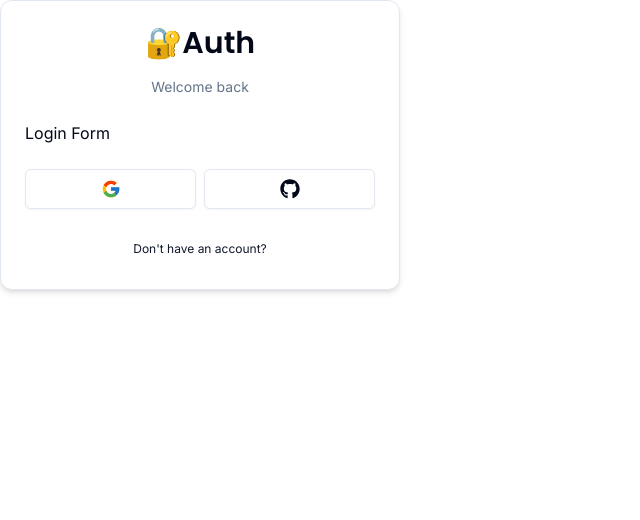
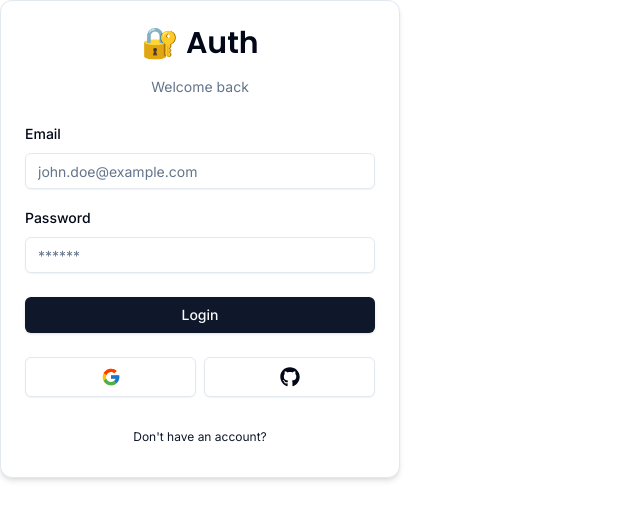
Before and after one commit to paulonova/NextAuth-2-factor-validation, a Next.js app: page /auth/login in a window 1280 px wide. Shown: the top 520 px of the page, without its empty margins (0-640 px from the left). Built offline with nearby package versions, Linux system fonts and the light colour scheme.

Commit message:
create login validation and form

```diff
--- a/components/auth/backButton.tsx
+++ b/components/auth/backButton.tsx
@@ -1,5 +1,4 @@
 'use client'
-
 import Link from 'next/link'
 import { Button } from '../ui/button'
 
--- a/components/auth/header.tsx
+++ b/components/auth/header.tsx
@@ -9,8 +9,8 @@
 
 export const Header = ({ label }: HeaderProps) => {
   return (
-    <div className="w-full flex flex-col gap-y-4 items-center">
-      <h1 className={cn('font-semibold text-3xl', font.className)}>🔐Auth</h1>
+    <div className="w-full flex flex-col gap-y-4 items-center justify-center">
+      <h1 className={cn('font-semibold text-3xl', font.className)}>🔐 Auth</h1>
       <p className="text-muted-foreground text-sm">{label}</p>
     </div>
   )
--- a/components/auth/loginForm.tsx
+++ b/components/auth/loginForm.tsx
@@ -1,14 +1,82 @@
-import { CardWrapper } from './cardWrapper'
+'use client'
+import { CardWrapper } from '@/components/auth/cardWrapper'
+import * as z from 'zod'
+import { LoginSchema } from '@/schemas'
+import { useForm } from 'react-hook-form'
+import { zodResolver } from '@hookform/resolvers/zod'
+import {
+  Form,
+  FormControl,
+  FormField,
+  FormItem,
+  FormLabel,
+  FormMessage,
+} from '@/components/ui/form'
+import { Input } from '../ui/input'
+import { Button } from '../ui/button'
+import { FormError } from '../formError'
+import { FormSuccess } from '../formSuccess'
 
 export const LoginForm = () => {
+  const form = useForm<z.infer<typeof LoginSchema>>({
+    resolver: zodResolver(LoginSchema),
+    defaultValues: {
+      email: '',
+      password: '',
+    },
+  })
+
+  const onSubmit = (values: z.infer<typeof LoginSchema>) => {
+    console.log(values)
+  }
   return (
     <CardWrapper
-      headerLabel={'Welcome back'}
-      backButtonLabel={"Don't have an account?"}
-      backButtonHref={'/auth/register'}
+      headerLabel="Welcome back"
+      backButtonLabel="Don't have an account?"
+      backButtonHref="/auth/register"
       showSocial
     >
-      Login Form
+      <Form {...form}>
+        <form onSubmit={form.handleSubmit(onSubmit)} className="space-y-6">
+          <div className="space-y-4">
+            <FormField
+              control={form.control}
+              name="email"
+              render={({ field }) => (
+                <FormItem>
+                  <FormLabel>Email</FormLabel>
+                  <FormControl>
+                    <Input
+                      {...field}
+                      type="email"
+                      placeholder="john.doe@example.com"
+                    />
+                  </FormControl>
+                  <FormMessage />
+                </FormItem>
+              )}
+            />
+            <FormField
+              control={form.control}
+              name="password"
+              render={({ field }) => (
+                <FormItem>
+                  <FormLabel>Password</FormLabel>
+                  <FormControl>
+                    <Input {...field} type="password" placeholder="******" />
+                  </FormControl>
+                  <FormMessage />
+                </FormItem>
+              )}
+            />
+          </div>
+          <FormError message="" />
+          <FormSuccess message="" />
+          <Button type="submit" className="w-full">
+            Login
+          </Button>
+        </form>
+      </Form>
     </CardWrapper>
   )
 }
--- a/components/auth/social.tsx
+++ b/components/auth/social.tsx
@@ -1,5 +1,4 @@
 'use client'
-
 import { FcGoogle } from 'react-icons/fc'
 import { FaGithub } from 'react-icons/fa'
 import { Button } from '../ui/button'
--- /dev/null
+++ b/components/formError.tsx
@@ -0,0 +1,16 @@
+import { ExclamationTriangleIcon } from '@radix-ui/react-icons'
+
+interface FormErrorProps {
+  message?: string
+}
+
+export const FormError = ({ message }: FormErrorProps) => {
+  if (!message) return null
+
+  return (
+    <div className="bg-destructive/15 p-3 rounded-md flex items-center gap-x-2 text-sm text-destructive">
+      <ExclamationTriangleIcon className="h-4 w-4" />
+      <p>{message}</p>
+    </div>
+  )
+}
--- /dev/null
+++ b/components/formSuccess.tsx
@@ -0,0 +1,16 @@
+import { CheckCircledIcon } from '@radix-ui/react-icons'
+
+interface FormSuccessProps {
+  message?: string
+}
+
+export const FormSuccess = ({ message }: FormSuccessProps) => {
+  if (!message) return null
+
+  return (
+    <div className="bg-emerald-500/15 p-3 rounded-md flex items-center gap-x-2 text-sm text-emerald-500">
+      <CheckCircledIcon className="h-4 w-4" />
+      <p>{message}</p>
+    </div>
+  )
+}
--- /dev/null
+++ b/components/ui/form.tsx
@@ -0,0 +1,176 @@
+import * as React from "react"
+import * as LabelPrimitive from "@radix-ui/react-label"
+import { Slot } from "@radix-ui/react-slot"
+import {
+  Controller,
+  ControllerProps,
+  FieldPath,
+  FieldValues,
+  FormProvider,
+  useFormContext,
+} from "react-hook-form"
+
+import { cn } from "@/lib/utils"
+import { Label } from "@/components/ui/label"
+
+const Form = FormProvider
+
+type FormFieldContextValue<
+  TFieldValues extends FieldValues = FieldValues,
+  TName extends FieldPath<TFieldValues> = FieldPath<TFieldValues>
+> = {
+  name: TName
+}
+
+const FormFieldContext = React.createContext<FormFieldContextValue>(
+  {} as FormFieldContextValue
+)
+
+const FormField = <
+  TFieldValues extends FieldValues = FieldValues,
+  TName extends FieldPath<TFieldValues> = FieldPath<TFieldValues>
+>({
+  ...props
+}: ControllerProps<TFieldValues, TName>) => {
+  return (
+    <FormFieldContext.Provider value={{ name: props.name }}>
+      <Controller {...props} />
+    </FormFieldContext.Provider>
+  )
+}
+
+const useFormField = () => {
+  const fieldContext = React.useContext(FormFieldContext)
+  const itemContext = React.useContext(FormItemContext)
+  const { getFieldState, formState } = useFormContext()
+
+  const fieldState = getFieldState(fieldContext.name, formState)
+
+  if (!fieldContext) {
+    throw new Error("useFormField should be used within <FormField>")
+  }
+
+  const { id } = itemContext
+
+  return {
+    id,
+    name: fieldContext.name,
+    formItemId: `${id}-form-item`,
+    formDescriptionId: `${id}-form-item-description`,
+    formMessageId: `${id}-form-item-message`,
+    ...fieldState,
+  }
+}
+
+type FormItemContextValue = {
+  id: string
+}
+
+const FormItemContext = React.createContext<FormItemContextValue>(
+  {} as FormItemContextValue
+)
+
+const FormItem = React.forwardRef<
+  HTMLDivElement,
+  React.HTMLAttributes<HTMLDivElement>
+>(({ className, ...props }, ref) => {
+  const id = React.useId()
+
+  return (
+    <FormItemContext.Provider value={{ id }}>
+      <div ref={ref} className={cn("space-y-2", className)} {...props} />
+    </FormItemContext.Provider>
+  )
+})
+FormItem.displayName = "FormItem"
+
+const FormLabel = React.forwardRef<
+  React.ElementRef<typeof LabelPrimitive.Root>,
+  React.ComponentPropsWithoutRef<typeof LabelPrimitive.Root>
+>(({ className, ...props }, ref) => {
+  const { error, formItemId } = useFormField()
+
+  return (
+    <Label
+      ref={ref}
+      className={cn(error && "text-destructive", className)}
+      htmlFor={formItemId}
+      {...props}
+    />
+  )
+})
+FormLabel.displayName = "FormLabel"
+
+const FormControl = React.forwardRef<
+  React.ElementRef<typeof Slot>,
+  React.ComponentPropsWithoutRef<typeof Slot>
+>(({ ...props }, ref) => {
+  const { error, formItemId, formDescriptionId, formMessageId } = useFormField()
+
+  return (
+    <Slot
+      ref={ref}
+      id={formItemId}
+      aria-describedby={
+        !error
+          ? `${formDescriptionId}`
+          : `${formDescriptionId} ${formMessageId}`
+      }
+      aria-invalid={!!error}
+      {...props}
+    />
+  )
+})
+FormControl.displayName = "FormControl"
+
+const FormDescription = React.forwardRef<
+  HTMLParagraphElement,
+  React.HTMLAttributes<HTMLParagraphElement>
+>(({ className, ...props }, ref) => {
+  const { formDescriptionId } = useFormField()
+
+  return (
+    <p
+      ref={ref}
+      id={formDescriptionId}
+      className={cn("text-[0.8rem] text-muted-foreground", className)}
+      {...props}
+    />
+  )
+})
+FormDescription.displayName = "FormDescription"
+
+const FormMessage = React.forwardRef<
+  HTMLParagraphElement,
+  React.HTMLAttributes<HTMLParagraphElement>
+>(({ className, children, ...props }, ref) => {
+  const { error, formMessageId } = useFormField()
+  const body = error ? String(error?.message) : children
+
+  if (!body) {
+    return null
+  }
+
+  return (
+    <p
+      ref={ref}
+      id={formMessageId}
+      className={cn("text-[0.8rem] font-medium text-destructive", className)}
+      {...props}
+    >
+      {body}
+    </p>
+  )
+})
+FormMessage.displayName = "FormMessage"
+
+export {
+  useFormField,
+  Form,
+  FormItem,
+  FormLabel,
+  FormControl,
+  FormDescription,
+  FormMessage,
+  FormField,
+}
--- /dev/null
+++ b/components/ui/input.tsx
@@ -0,0 +1,25 @@
+import * as React from "react"
+
+import { cn } from "@/lib/utils"
+
+export interface InputProps
+  extends React.InputHTMLAttributes<HTMLInputElement> {}
+
+const Input = React.forwardRef<HTMLInputElement, InputProps>(
+  ({ className, type, ...props }, ref) => {
+    return (
+      <input
+        type={type}
+        className={cn(
+          "flex h-9 w-full rounded-md border border-input bg-transparent px-3 py-1 text-sm shadow-sm transition-colors file:border-0 file:bg-transparent file:text-sm file:font-medium placeholder:text-muted-foreground focus-visible:outline-none focus-visible:ring-1 focus-visible:ring-ring disabled:cursor-not-allowed disabled:opacity-50",
+          className
+        )}
+        ref={ref}
+        {...props}
+      />
+    )
+  }
+)
+Input.displayName = "Input"
+
+export { Input }
--- /dev/null
+++ b/components/ui/label.tsx
@@ -0,0 +1,26 @@
+"use client"
+
+import * as React from "react"
+import * as LabelPrimitive from "@radix-ui/react-label"
+import { cva, type VariantProps } from "class-variance-authority"
+
+import { cn } from "@/lib/utils"
+
+const labelVariants = cva(
+  "text-sm font-medium leading-none peer-disabled:cursor-not-allowed peer-disabled:opacity-70"
+)
+
+const Label = React.forwardRef<
+  React.ElementRef<typeof LabelPrimitive.Root>,
+  React.ComponentPropsWithoutRef<typeof LabelPrimitive.Root> &
+    VariantProps<typeof labelVariants>
+>(({ className, ...props }, ref) => (
+  <LabelPrimitive.Root
+    ref={ref}
+    className={cn(labelVariants(), className)}
+    {...props}
+  />
+))
+Label.displayName = LabelPrimitive.Root.displayName
+
+export { Label }
--- a/package.json
+++ b/package.json
@@ -11,16 +11,20 @@
     "lint": "next lint"
   },
   "dependencies": {
+    "@hookform/resolvers": "^3.4.2",
     "@radix-ui/react-icons": "^1.3.0",
+    "@radix-ui/react-label": "^2.0.2",
     "@radix-ui/react-slot": "^1.0.2",
     "class-variance-authority": "^0.7.0",
     "clsx": "^2.1.1",
     "next": "14.2.3",
     "react": "^18",
     "react-dom": "^18",
+    "react-hook-form": "^7.51.4",
     "react-icons": "^5.2.1",
     "tailwind-merge": "^2.3.0",
-    "tailwindcss-animate": "^1.0.7"
+    "tailwindcss-animate": "^1.0.7",
+    "zod": "^3.23.8"
   },
   "devDependencies": {
     "@types/node": "^20",
--- /dev/null
+++ b/schemas/index.ts
@@ -0,0 +1,8 @@
+import * as z from 'zod'
+
+export const LoginSchema = z.object({
+  email: z.string().email({
+    message: 'Email is required',
+  }),
+  password: z.string().min(3, { message: 'Password is required' }),
+})
```
Also changed, not shown: components/auth/cardWrapper.tsx (+1 -8 lines), 2 other files (tests, documents, lock files or other folders).
